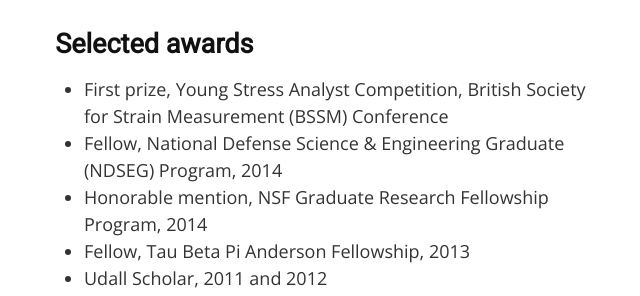
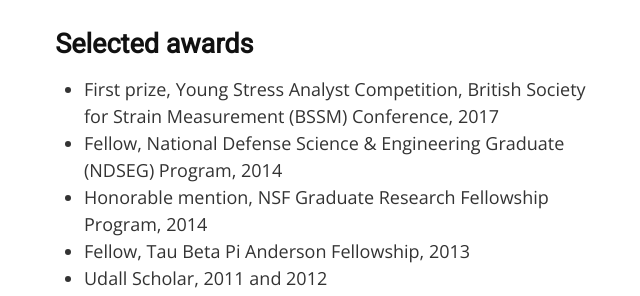
Before and after one commit to wlepage/wlepage.github.io, a Jekyll site: the page built from index.md, in a window 1280 px wide and 900 px high, scrolled down 4315 px. Shown: the part 464-760 px from the top of the window, without its empty margins (313-953 px from the left). Built offline with Jekyll 4.4.1, drawn with Linux system fonts in a browser that asks for light colours.

Commit message:
Updated index.md

```diff
--- a/index.md
+++ b/index.md
@@ -74,7 +74,7 @@ Major findings:
 ![Cross polarization for improved DIC](img/TOC_crosspolarization.png "Cross polarization for improved DIC")<br />
 
 ## Selected awards
-+ First prize, Young Stress Analyst Competition, British Society for Strain Measurement (BSSM) Conference
++ First prize, Young Stress Analyst Competition, British Society for Strain Measurement (BSSM) Conference, 2017
 + Fellow, National Defense Science & Engineering Graduate (NDSEG) Program, 2014
 + Honorable mention, NSF Graduate Research Fellowship Program, 2014
 + Fellow, Tau Beta Pi Anderson Fellowship, 2013
```
